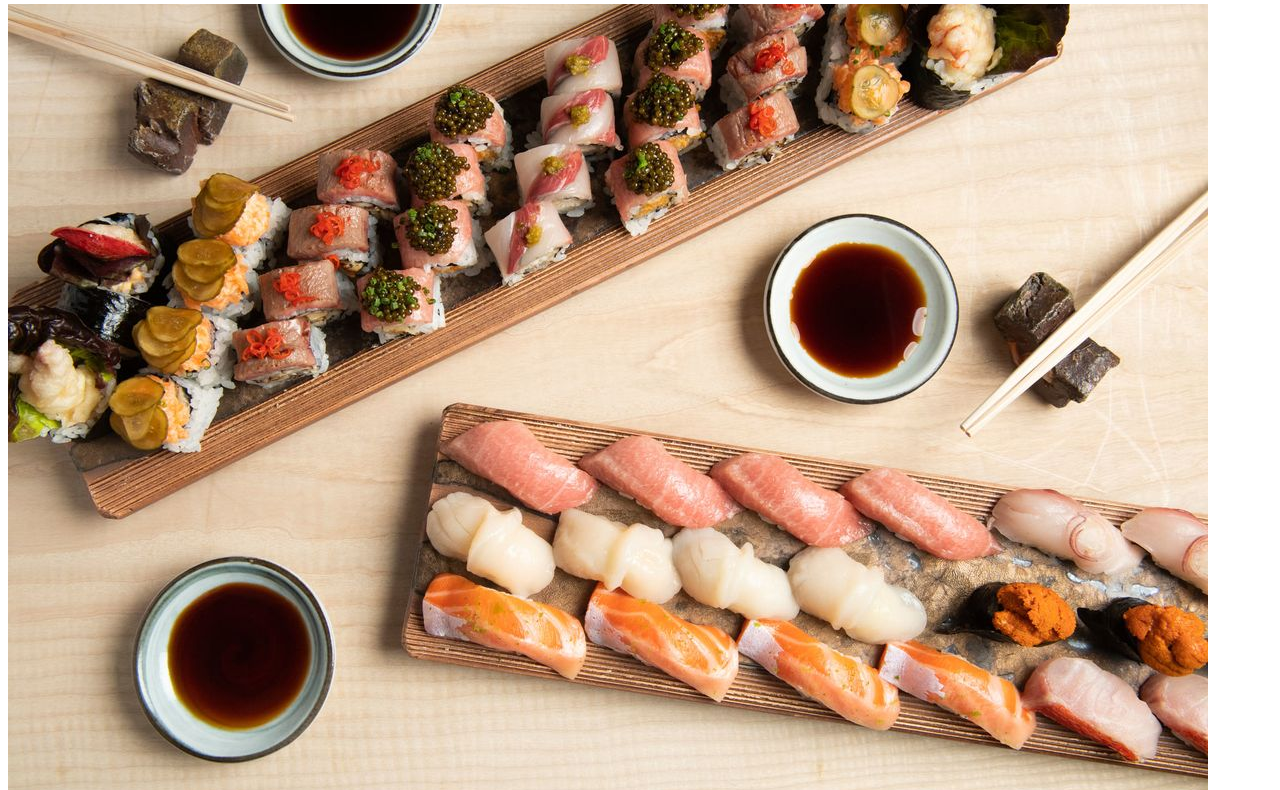
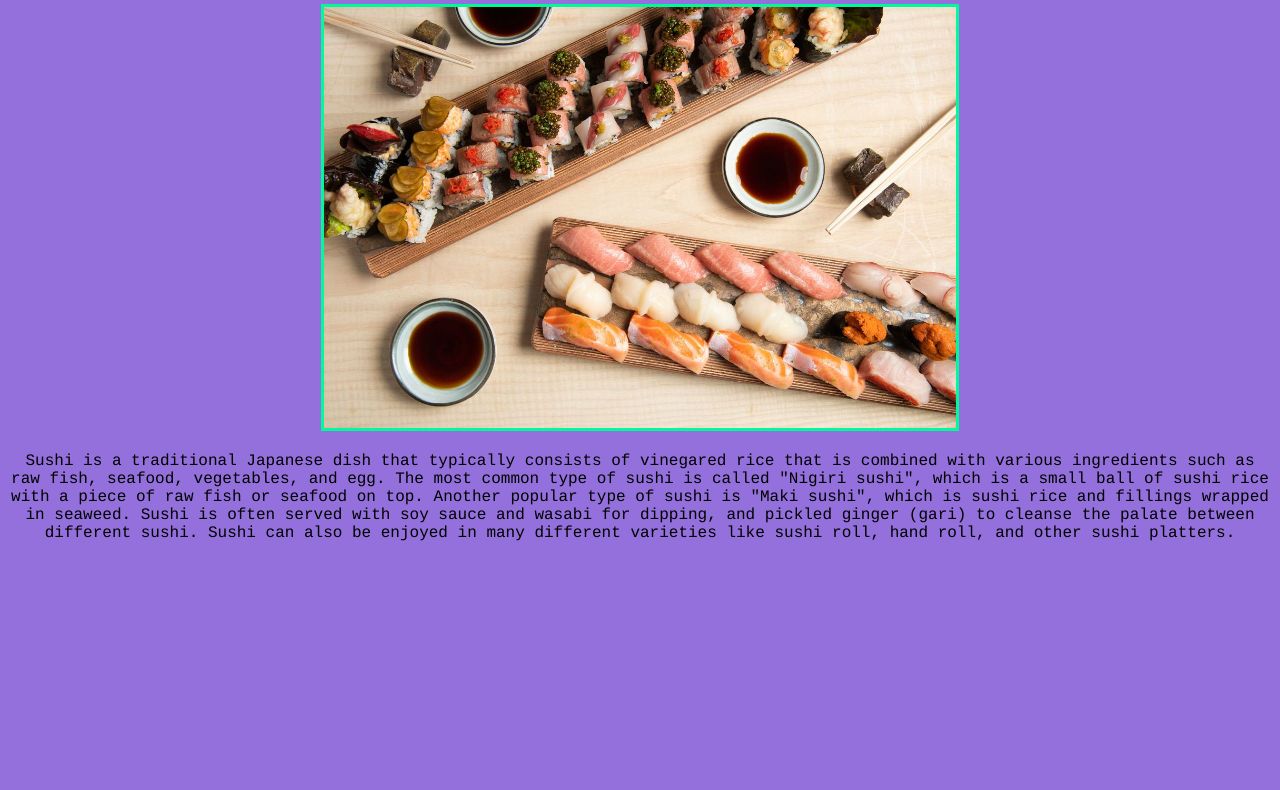
Before and after one commit to henryfan03/Henry-Project1-CSCI39548, a plain HTML site: page sushi.html in a window 1280 px wide. Shown: the part 63-853 px from the top of the page. After the commit the page ends 800 px from the top, so only its background shows below. Drawn offline with Linux system fonts and the light colour scheme.

Commit message:
Added .css pages for all html files, modified styling of images to better fit the webpage

```diff
--- /dev/null
+++ b/css/pasta.css
@@ -0,0 +1,5 @@
+body {
+    font-family: "Trebuchet MS";
+    background-color: #FFEFD5;
+    text-align: center;
+}
--- /dev/null
+++ b/css/style.css
@@ -0,0 +1,5 @@
+body {
+    font-family: "Gill Sans";
+    background-color: #FFDAB9;
+    text-align: center;
+}
--- /dev/null
+++ b/css/sushi.css
@@ -0,0 +1,5 @@
+body {
+    font-family: "Courier";
+    background-color: #9370DB;
+    text-align: center;
+}
--- a/sushi.html
+++ b/sushi.html
@@ -3,11 +3,11 @@
 <head>
   <meta charset="utf-8">
   <title>Sushi</title>
-  <link href="sushi.css" rel="stylesheet" />
+  <link href="css/sushi.css" rel="stylesheet" />
 </head>
 <body>
 <h2>Sushi</h2>
-<img src="images/sushi.jpeg" alt="sushi">
+<img src="images/sushi.jpeg" style="max-width: 50%; border: solid 3px #00FA9A" />
 <p>Sushi is a traditional Japanese dish that typically consists of vinegared rice that is combined with various ingredients such as raw fish, seafood, vegetables, and egg. The most common type of sushi is called "Nigiri sushi", which is a small ball of sushi rice with a piece of raw fish or seafood on top. Another popular type of sushi is "Maki sushi", which is sushi rice and fillings wrapped in seaweed. Sushi is often served with soy sauce and wasabi for dipping, and pickled ginger (gari) to cleanse the palate between different sushi. Sushi can also be enjoyed in many different varieties like sushi roll, hand roll, and other sushi platters.</p>
 </body>
 </html>
```
Also changed, not shown: index.html (+1 -1 lines), pasta.html (+2 -2 lines).
